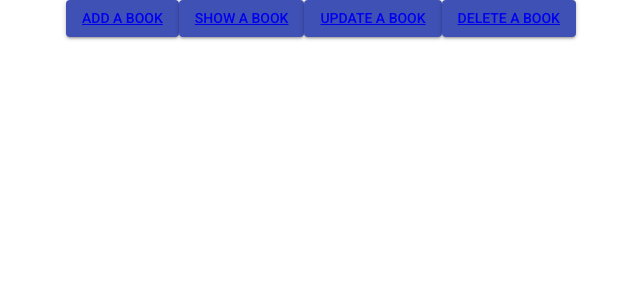
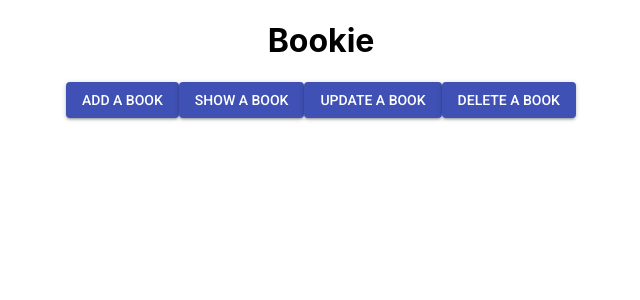
Before and after one commit to francoabaroa/bookie, a React (Create React App) app in the folder client/: page / in a window 1280 px wide. Shown: the top 300 px of the page, without its empty margins (319-959 px from the left). Built offline with nearby package versions, Linux system fonts and the light colour scheme.

Commit message:
Remove react routing and server-side routing support

```diff
--- a/client/src/App.js
+++ b/client/src/App.js
@@ -2,7 +2,6 @@ import React, { Component } from 'react';
 import logo from './logo.svg';
 import PropTypes from 'prop-types';
 import './App.css';
-import { BrowserRouter as Router, Route, Link } from "react-router-dom";
 
 import { withStyles } from '@material-ui/core/styles';
 import Button from '@material-ui/core/Button';
@@ -16,58 +15,27 @@ const styles = theme => ({
   },
 });
 
-const App = () => (
-  <Router>
-    <div>
-      <Route exact path="/" component={Home} />
-      <Route path="/add" component={Add} />
-      <Route path="/show" component={Show} />
-      <Route path="/update" component={Update} />
-      <Route path="/delete" component={Delete} />
-    </div>
-  </Router>
-);
-
-const Home = () => (
+class App extends Component {
+  render() {
+    return (
       <div className="App">
+        <h1 className="App-title">Bookie</h1>
         <Button variant="contained" color="primary">
-      <Link to="/add">Add a book</Link>
+          Add a book
         </Button>
         <Button variant="contained" color="primary">
-      <Link to="/show">Show a book</Link>
+          Show a book
         </Button>
         <Button variant="contained" color="primary">
-      <Link to="/update">Update a book</Link>
+          Update a book
         </Button>
         <Button variant="contained" color="primary">
-      <Link to="/delete">Delete a book</Link>
+          Delete a book
         </Button>
       </div>
     );
-
-const Add = ({ match }) => (
-  <div>
-    <h2>Add</h2>
-  </div>
-);
-
-const Show = ({ match }) => (
-  <div>
-    <h2>Show</h2>
-  </div>
-);
-
-const Update = ({ match }) => (
-  <div>
-    <h2>Update</h2>
-  </div>
-);
-
-const Delete = ({ match }) => (
-  <div>
-    <h2>Delete</h2>
-  </div>
-);
+  }
+}
 
 App.propTypes = {
   classes: PropTypes.object.isRequired,
```
Also changed, not shown: 2 other files (tests, documents, lock files or other folders). Lines whose indentation alone changed are shown as unchanged.
